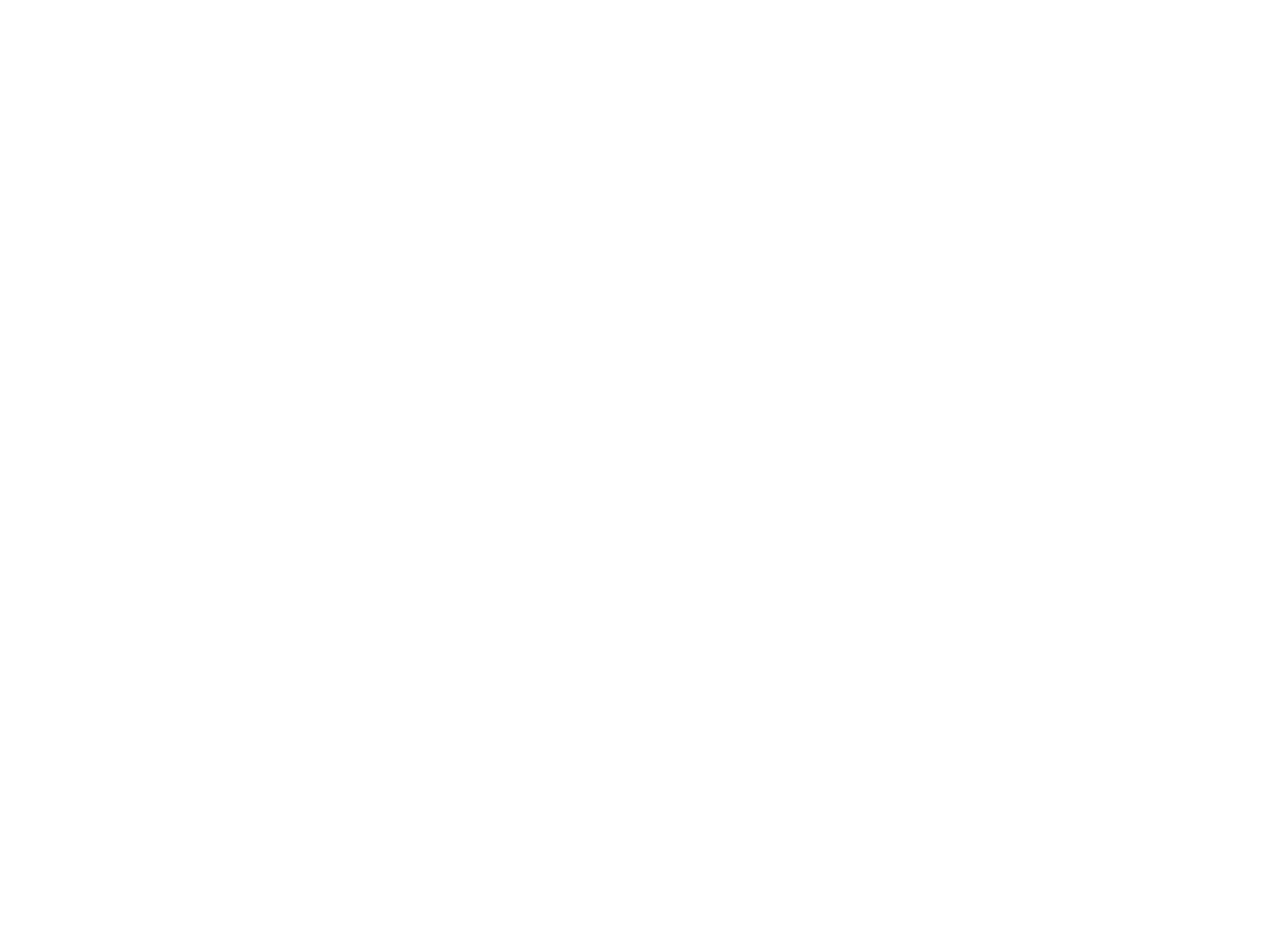
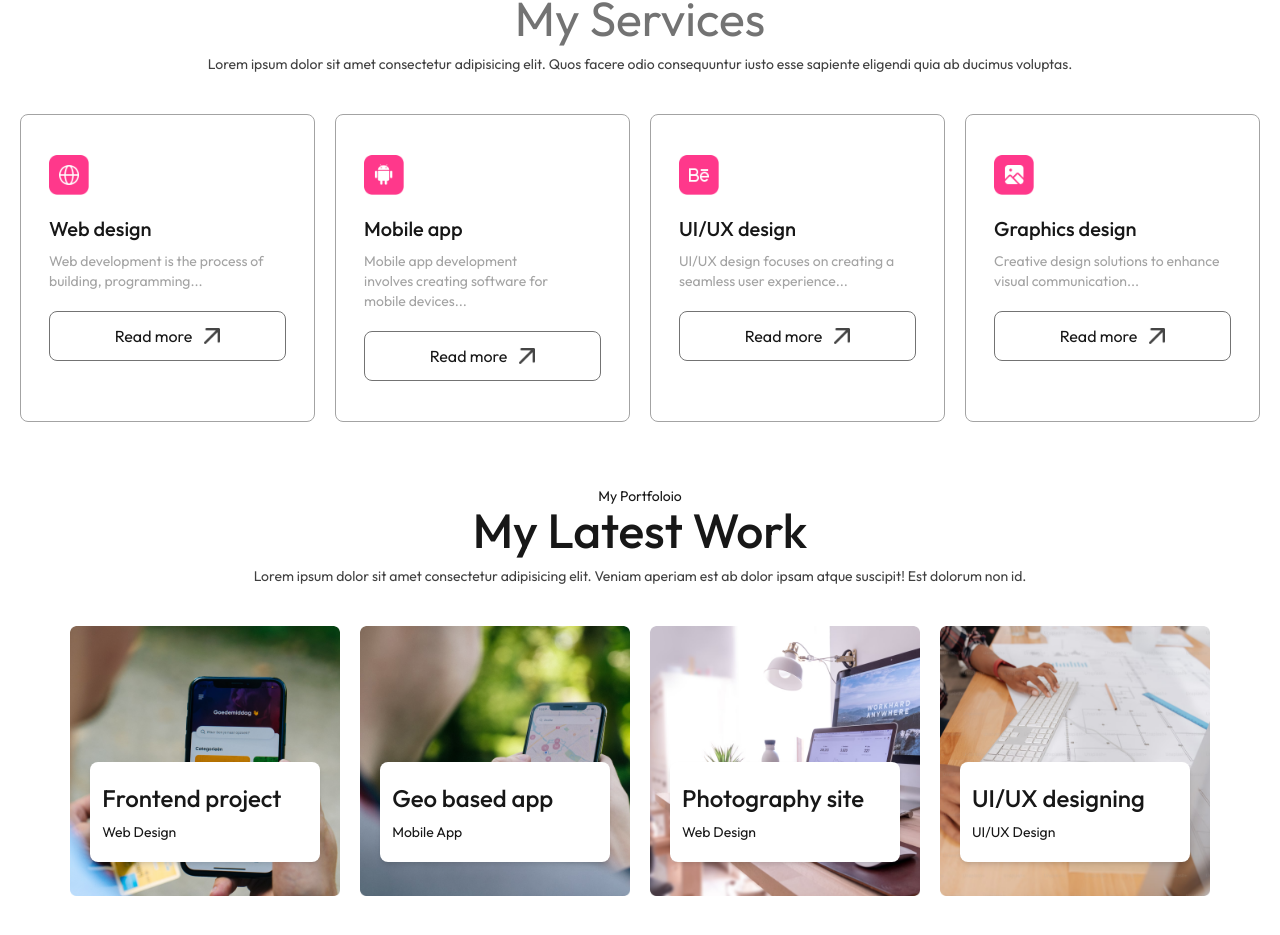
Before and after one commit to AbdelazizDoBronx/portfollio, a Next.js app: page / in a window 1280 px wide. Shown: the part 1199-2134 px from the top of the page. Before the commit the page ends 1089 px from the top, so only its background shows below. Built offline with nearby package versions, Linux system fonts and the light colour scheme; a web font is replaced by a local one.

Commit message:
Portfolio and services sections completed

```diff
--- /dev/null
+++ b/app/components/Portfolio.jsx
@@ -0,0 +1,28 @@
+import { assets, workData } from '@/public/assets/assets'
+import Image from 'next/image'
+import React from 'react'
+
+const Portfolio = () => {
+  return (
+    <div className='max-w-7xl mx-auto mt-16 flex flex-col items-center mb-20'>
+        <h3 className='text-sm mb-21'>My Portfoloio</h3>
+        <h4 className='text-5xl font-medium mb-3'>My Latest Work</h4>
+        <p className='text-sm text-neutral-700 text-pretty text-center mb-10'>Lorem ipsum dolor sit amet consectetur adipisicing elit. Veniam aperiam est ab dolor ipsam atque suscipit! Est dolorum non id.</p>
+        <div className='flex gap-5'>
+            {workData.map((work,idx)=>(
+                 <div style={{backgroundImage : `url(${work.bgImage})`}} key={idx} className='bg-no-repeat  bg-contain px-5 py-20 rounded-md flex-1'>
+                    <div className='mt-14 flex gap-3 items-center bg-white px-3 py-5 rounded-lg shadow-md'>
+                        <div>
+                            <h3 className='text-nowrap text-2xl font-medium'>{work.title}</h3>
+                            <p className='text-sm mt-2'>{work.description}</p>
+                        </div>
+                        <Image className='w-5' src={assets.arrow_icon_dark} alt='arrow'/>
+                    </div>
+                 </div>
+            ))}
+        </div>
+    </div>
+  )
+}
+
+export default Portfolio
--- /dev/null
+++ b/app/components/Services.jsx
@@ -0,0 +1,27 @@
+import { assets, serviceData } from '@/public/assets/assets'
+import Image from 'next/image'
+import React from 'react'
+
+const Services = () => {
+  return (
+    <div className='max-w-7xl mx-auto mt-20 md:px-5 flex flex-col items-center '>
+        <h3 className='mb-2'>What i offer</h3>
+        <h4 className='text-5xl mb-5 leading-8 text-neutral-500'>My Services</h4>
+        <p className='text-sm text-neutral-700 mb-10 text-center text-balance'>Lorem ipsum dolor sit amet consectetur adipisicing elit. Quos facere odio consequuntur iusto esse sapiente eligendi quia ab ducimus voluptas.</p>
+        <div className='md:flex-row flex  flex-col  gap-5'>
+            {serviceData.map((service,idx)=>(
+                <div key={idx} className='border border-neutral-400 rounded-lg px-7 py-10 flex-1'>
+                    <Image  src={service.icon} alt='service' className='w-10 mb-5'/>
+                    <h2 className='text-xl font-medium mb-2'>{service.title}</h2>
+                    <p className='text-sm text-neutral-400 text-pretty mb-5'>{service.description}</p>
+                    <a className='flex gap-3 p-3 items-center justify-center border border-neutral-500 rounded-lg' href={service.link}>Read more
+                        <Image src={assets.arrow_icon} alt='arrow' className='w-4'/>
+                    </a>
+                </div>
+            ))}
+        </div>
+    </div>
+  )
+}
+
+export default Services
--- a/app/page.js
+++ b/app/page.js
@@ -1,13 +1,17 @@
 import Navbar from "./components/Navbar";
 import Hero from "./components/Hero";
 import AboutMe from "./components/AboutMe";
+import Services from "./components/Services";
+import Portfolio from "./components/Portfolio";
 
 export default function Home() {
   return (
-    <main className="max-sm:px-3">
+    <main className="max-sm:px-3 overflow-x-hidden">
       <Navbar/>
       <Hero />
       <AboutMe />
+      <Services />
+      <Portfolio />
     </main >
   );
 }
```
